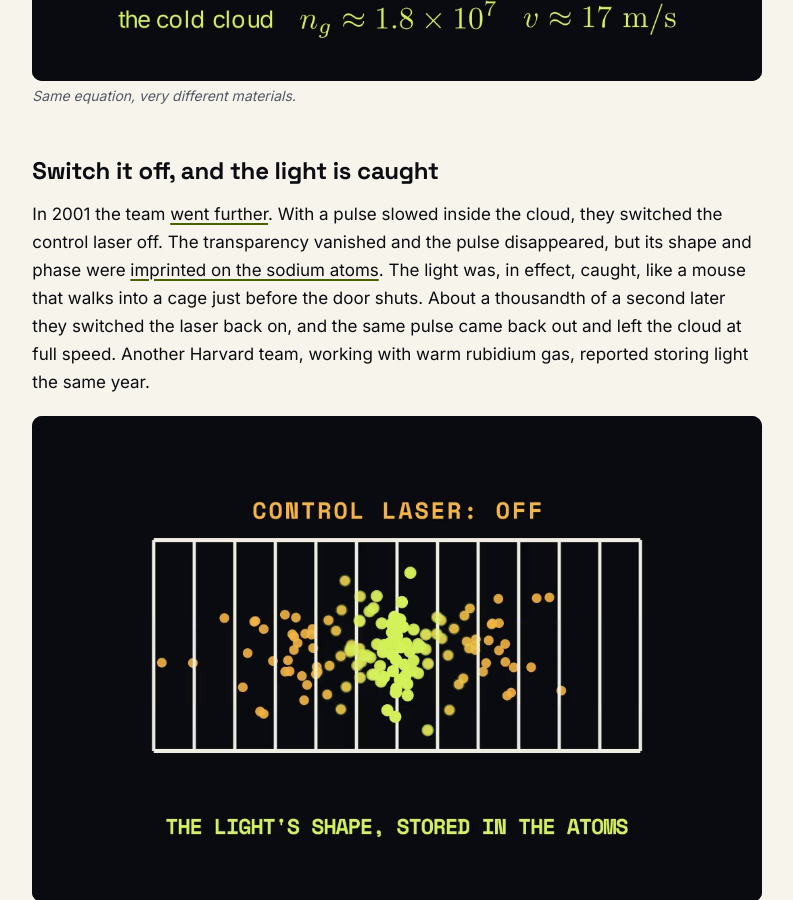
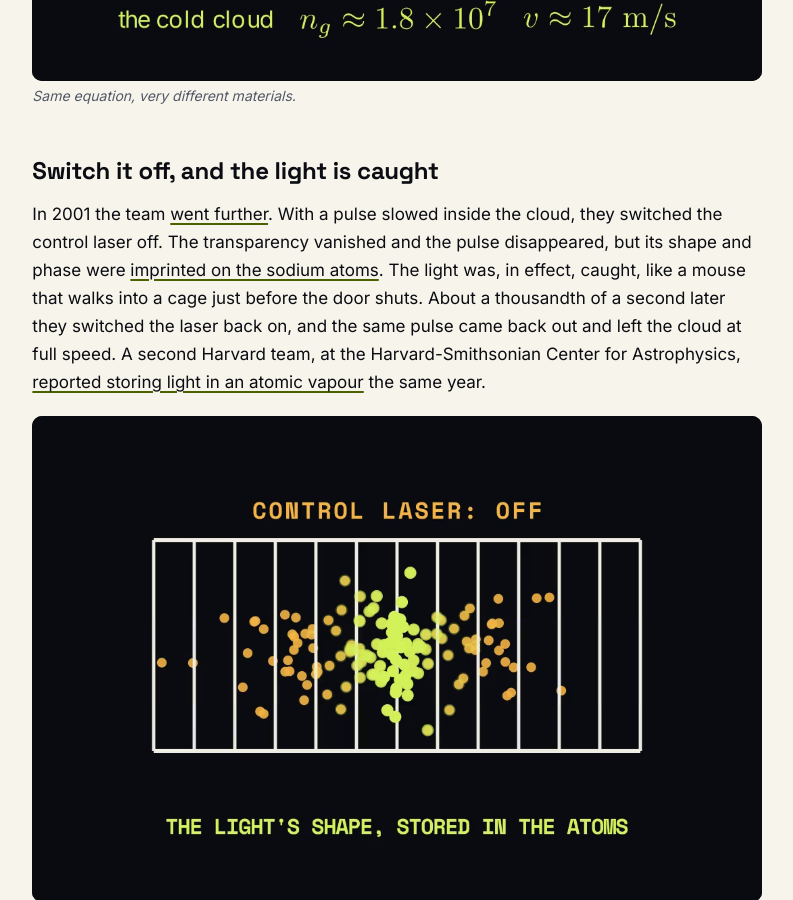
Before and after one commit to sadiqebrahim/lucidum, a Jekyll site: the page built from _posts/2026-09-29-stopped-light.md, in a window 1280 px wide and 900 px high, scrolled down 2730 px. Shown: the whole window, without its empty margins (243-1036 px from the left). Built offline with Jekyll 4.4.1, drawn with Linux system fonts in a browser that asks for light colours.

Commit message:
Stopped-light article: publish time, sourced second-team line
Co-Authored-By: Claude Opus 5.5 <noreply@anthropic.com>

```diff
--- a/_posts/2026-09-29-stopped-light.md
+++ b/_posts/2026-09-29-stopped-light.md
@@ -1,5 +1,5 @@
 ---
-date: 2026-09-29 15:50:00 +0530
+date: 2026-09-29 15:49:00 +0530
 title: Scientists trapped a ray of light
 dek: "Scientists froze light and turned it solid" is a headline that keeps coming back. Light has never turned solid, but it has been slowed to 17 metres a second, stopped inside a cloud of atoms, and released again on command.
 topic: Physics
@@ -45,7 +45,7 @@ Light's speed in any material is v = c / n, where c is its speed in empty space
 
 ## Switch it off, and the light is caught
 
-In 2001 the team [went further](https://doi.org/10.1038/35054017). With a pulse slowed inside the cloud, they switched the control laser off. The transparency vanished and the pulse disappeared, but its shape and phase were [imprinted on the sodium atoms](https://news.harvard.edu/gazette/story/2001/01/researchers-now-able-to-stop-restart-light/). The light was, in effect, caught, like a mouse that walks into a cage just before the door shuts. About a thousandth of a second later they switched the laser back on, and the same pulse came back out and left the cloud at full speed. Another Harvard team, working with warm rubidium gas, reported storing light the same year.
+In 2001 the team [went further](https://doi.org/10.1038/35054017). With a pulse slowed inside the cloud, they switched the control laser off. The transparency vanished and the pulse disappeared, but its shape and phase were [imprinted on the sodium atoms](https://news.harvard.edu/gazette/story/2001/01/researchers-now-able-to-stop-restart-light/). The light was, in effect, caught, like a mouse that walks into a cage just before the door shuts. About a thousandth of a second later they switched the laser back on, and the same pulse came back out and left the cloud at full speed. A second Harvard team, at the Harvard-Smithsonian Center for Astrophysics, [reported storing light in an atomic vapour](https://doi.org/10.1103/PhysRevLett.86.783) the same year.
 
 ![A cage closes around the atom cloud; the light's shape stays stored in the atoms.]({{ '/assets/posts/2026-09-29-stopped-light/trapped.png' | relative_url }})
 *Laser off: the pulse's shape is held in the atoms until the laser comes back on.*
```
